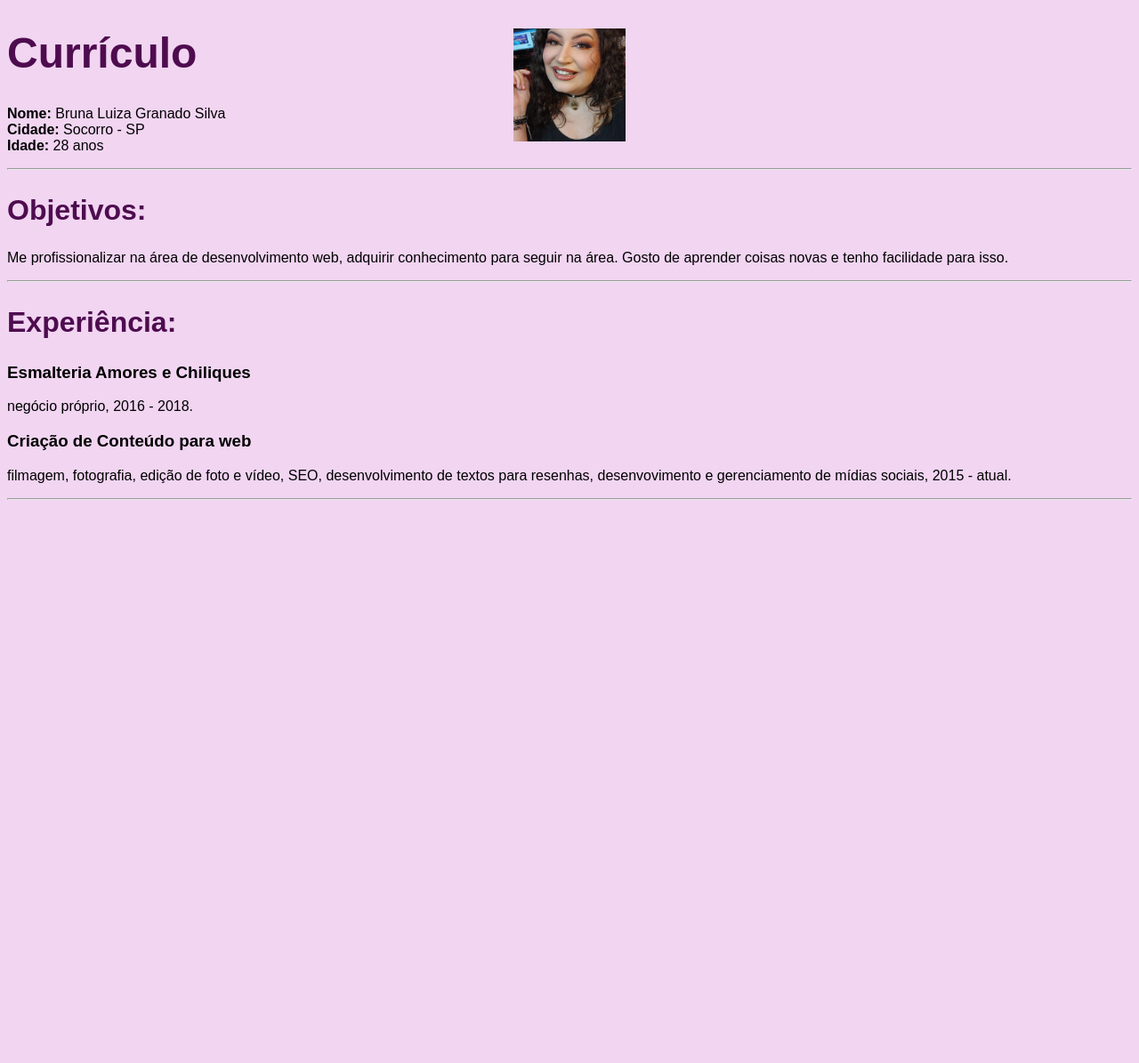
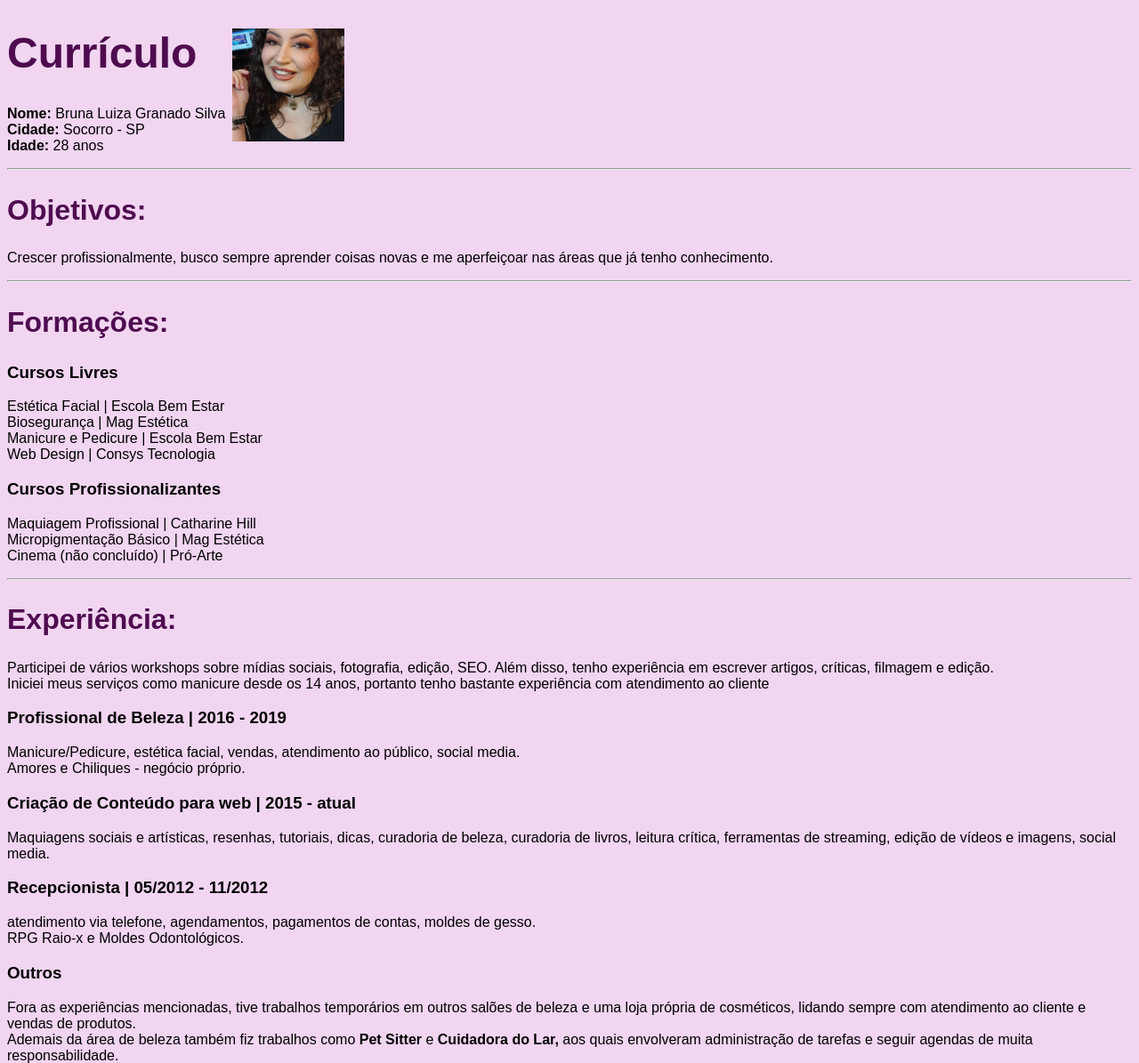
Before and after one commit to brunagranado/projetocurriculo, a plain HTML site: page index.html in a window 1280 px wide. Shown: the top 1195 px of the page at 89% size. Before the commit the page ends 800 px from the top, so only its background shows below. Drawn offline with Linux system fonts and the light colour scheme; files whose address does not match are found by name.

Commit message:
alteracoesdetexto

```diff
--- a/index.html
+++ b/index.html
@@ -15,7 +15,7 @@
         img {
             width: 10%;
             float: right;
-            padding-right: 45%;
+            padding-right: 70%;
         }
 
         .text {
@@ -38,12 +38,33 @@
         <p><b>Nome:</b> Bruna Luiza Granado Silva <br> <b>Cidade:</b> Socorro - SP <br> <b>Idade:</b> 28 anos</p>
         <hr>
         <h2 style="color: #4E0C4F; font-size: 200%;">Objetivos:</h2>
-        <p>Me profissionalizar na área de desenvolvimento web, adquirir conhecimento para seguir na área. Gosto de aprender coisas novas e tenho facilidade para isso.</p>
+        <p>Crescer profissionalmente, busco sempre aprender coisas novas e me aperfeiçoar nas áreas que já tenho conhecimento.</p>
         <hr>
+        <h2 style="color: #4E0C4F; font-size: 200%;">Formações:</h2>
+        <p><h3>Cursos Livres</h3>
+        Estética Facial | Escola Bem Estar <br>
+        Biosegurança | Mag Estética <br>
+        Manicure e Pedicure | Escola Bem Estar <br>
+        Web Design | Consys Tecnologia
+        </p>
+        <p><h3>Cursos Profissionalizantes</h3>
+        Maquiagem Profissional | Catharine Hill <br>
+        Micropigmentação Básico | Mag Estética <br>
+        Cinema (não concluído) | Pró-Arte
+        </p>
+        <hr>
+
         <h2 style="color: #4E0C4F; font-size: 200%;">Experiência:</h2>
-        <p><h3>Esmalteria Amores e Chiliques</h3>
-            negócio próprio, 2016 - 2018.<br>
-            <h3>Criação de Conteúdo para web</h3> filmagem, fotografia, edição de foto e vídeo, SEO, desenvolvimento de textos para resenhas, desenvovimento e gerenciamento de mídias sociais, 2015 - atual.
+        <p>Participei de vários workshops sobre mídias sociais, fotografia, edição, SEO. Além disso, tenho experiência em escrever artigos, críticas, filmagem e edição. <br>Iniciei meus serviços como manicure desde os 14 anos, portanto tenho bastante experiência com atendimento ao cliente</p>
+        <p><h3>Profissional de Beleza | 2016 - 2019</h3>
+            Manicure/Pedicure, estética facial, vendas, atendimento ao público, social media.<br>Amores e Chiliques - negócio próprio.
+            <h3>Criação de Conteúdo para web | 2015 - atual</h3> Maquiagens sociais e artísticas, resenhas, tutoriais, dicas, curadoria de beleza, curadoria de livros, leitura crítica, ferramentas de streaming, edição de vídeos e imagens, social media.
+        </p>
+        <p><h3>Recepcionista | 05/2012 - 11/2012</h3>
+            atendimento via telefone, agendamentos, pagamentos de contas, moldes de gesso. <br> RPG Raio-x e Moldes Odontológicos.
+        </p>
+        <p><h3>Outros</h3>
+            Fora as experiências mencionadas, tive trabalhos temporários em outros salões de beleza e uma loja própria de cosméticos, lidando sempre com atendimento ao cliente e vendas de produtos.<br> Ademais da área de beleza também fiz trabalhos como <b>Pet Sitter</b> e <b>Cuidadora do Lar,</b> aos quais envolveram administração de tarefas e seguir agendas de muita responsabilidade.
         </p>
         <hr>
 
```
